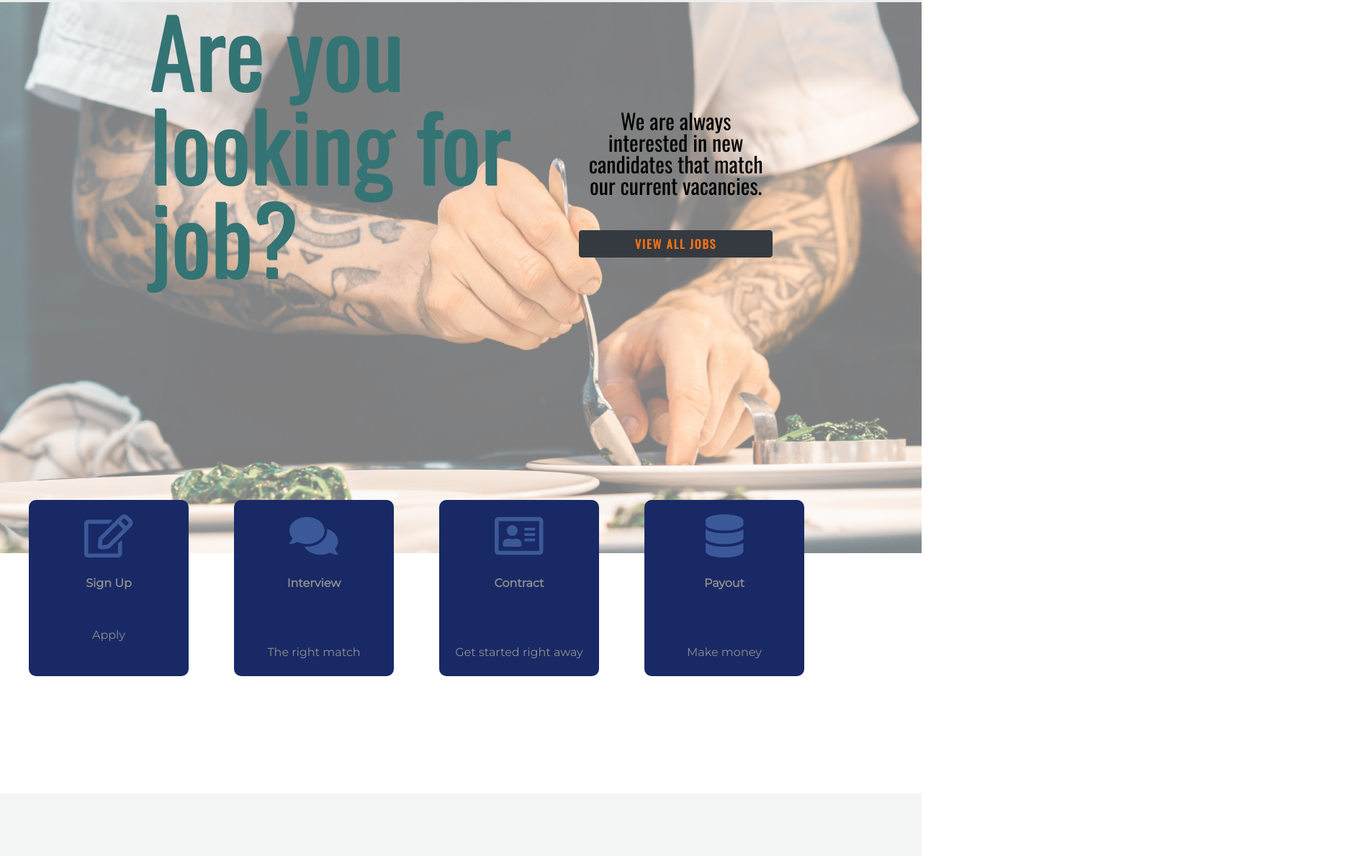
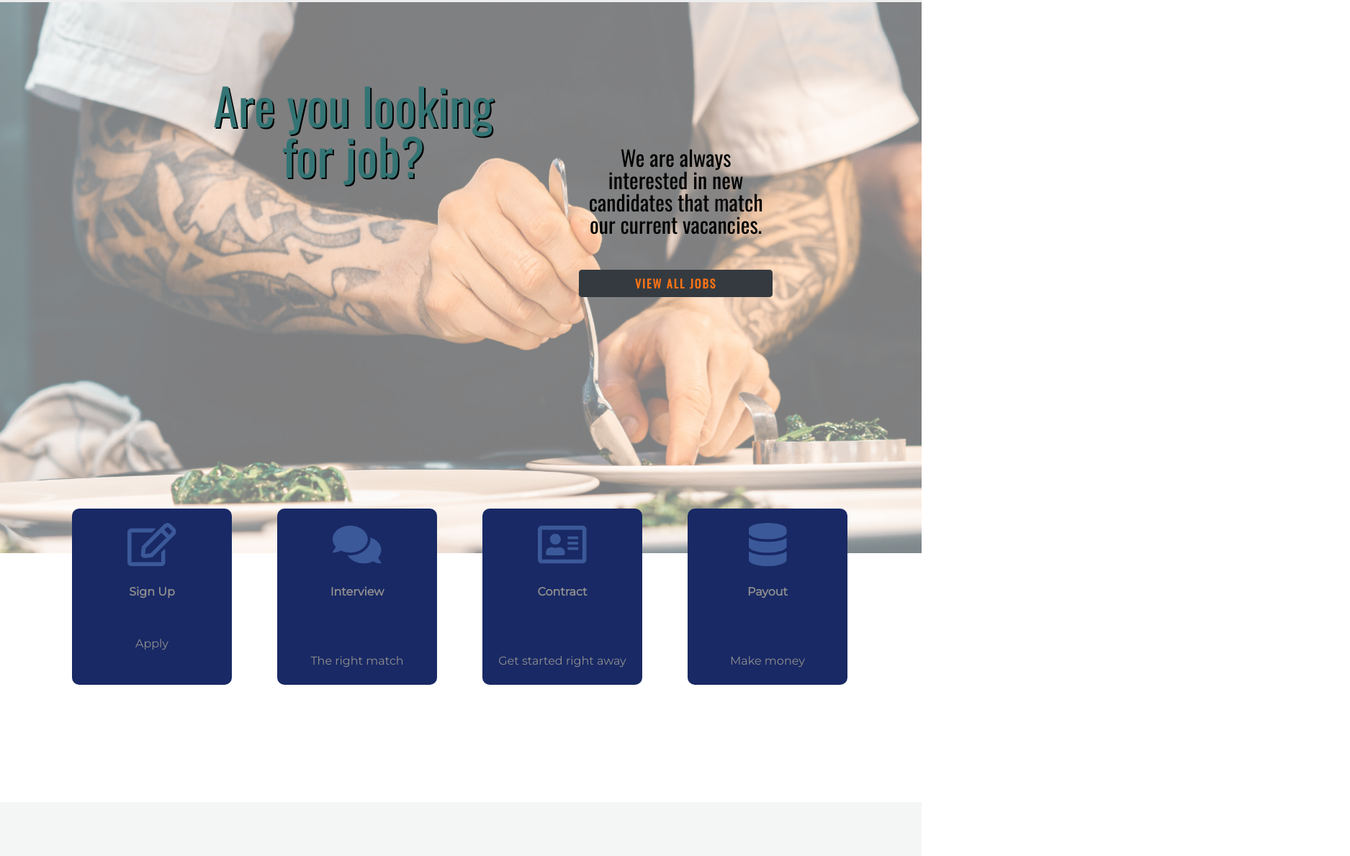
Before and after one commit to afzal-mohammed/IMO-Diensten, a plain HTML site: page index.html in a window 1280 px wide. Shown: the part 85-1275 px from the top of the page at 72% size, 1875 px wide, since content can reach past the window. Drawn offline with nearby package versions, Linux system fonts and the light colour scheme; some packages are replaced by stand-ins of ours.

Commit message:
Add files via upload

```diff
--- a/css/styles.css
+++ b/css/styles.css
@@ -26,9 +26,13 @@ p {
 
 .big-heading {
   font-family: 'Oswald', sans-serif;
-  font-size: 130px;
+  font-size: 108px;
   line-height: 1;
-  text-shadow: 2px 2px;
+  text-shadow: 2px 2px black;
+  padding-top: 55px;
+  margin-right: 75px;
+  margin-left: 75px;
+  text-align: center;
 }
 
 .section-heading {
@@ -140,12 +144,12 @@ p {
 
 .allJob-search{
   color:#000000;
-  padding-top:75px;
+  padding-top:74px;
   line-height: 5px;
     text-align: center;
   font-family: 'Oswald', sans-serif;
   font-size: 30px;
-  line-height: 1;
+  line-height: 31px
 }
 
 .bg-img{
@@ -184,7 +188,7 @@ p {
 }
 
 #title .container-fluid {
-  padding: 3% 15% 7%;
+  /* padding: 3% 15% 7%; */
 }
 
 /* Title Image */
@@ -206,9 +210,11 @@ p {
       padding-top: 19px;
       position: relative;
       z-index: 1;
-      padding-left: 40px;
+      /* padding-left: 40px; */
       margin-left: 0px;
       margin-right: 0;
+      padding-left: 100px;
+      padding-right: 100px;
 
 }
 
@@ -242,7 +248,7 @@ p {
 /* Flip Panel */
 /*-=-=-=-=-=-=-=-=-=-=- */
 
-.wrapper{ width: 980px; margin: 0 auto;  background-color: #bdd3de; hoverflow: hidden;}
+.wrapper{ margin: 0 auto;  background-color: #bdd3de; hoverflow: hidden;}
 
 .panel {
 	margin: 0 auto;
@@ -627,6 +633,7 @@ label {
 }
 
 .footer-text{
+  text-align: center;
   padding-bottom: 15px;
 }
 
@@ -655,3 +662,9 @@ label {
     transform: rotate(0);
   }
 }
+
+@media only screen and (min-width: 800px){
+  .big-heading{
+    font-size: 70px;
+  }
+}
```
Also changed, not shown: css/index.js (line endings or trailing spaces).
